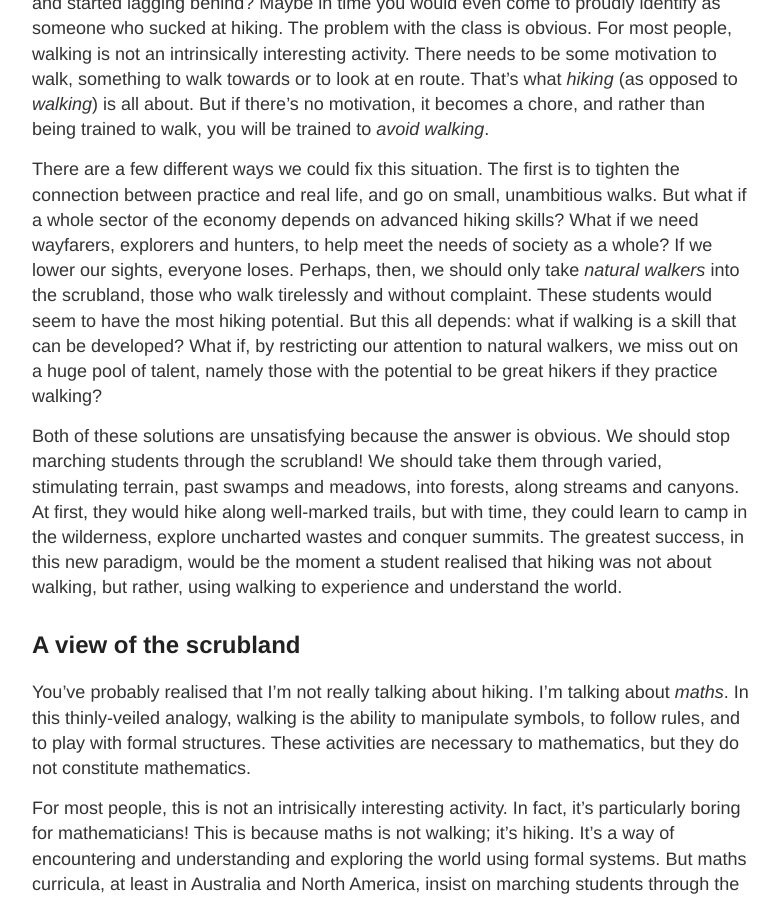
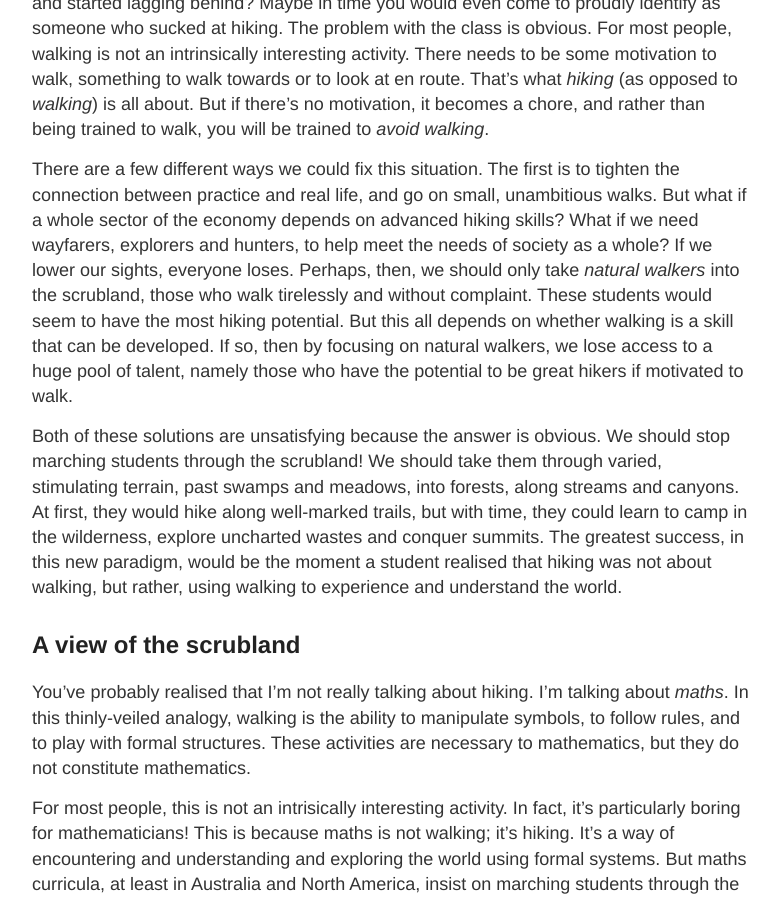
Before and after one commit to hapax/hapax.github.io, a Jekyll site: the page built from assets/teaching.md, in a window 1280 px wide and 900 px high, scrolled down 466 px. Shown: the whole window, without its empty margins (248-1027 px from the left). Built offline with Jekyll 4.4.1, drawn with Linux system fonts in a browser that asks for light colours; our own code applies the rules of GitHub Pages for plain Markdown files; formulas are drawn with MathJax 3; a script that is not in the unit is left out; some of the changed text lies outside the part shown.

Commit message:
Update teaching.md

```diff
--- a/assets/teaching.md
+++ b/assets/teaching.md
@@ -45,11 +45,10 @@
 Perhaps, then, we should only take *natural walkers* into the scrubland,
 those who walk tirelessly and without complaint.
 These students would seem to have the most hiking potential.
-But this all depends: what if walking is a skill that can be
-developed?
-What if, by restricting our attention to natural walkers, we
-miss out on a huge pool of talent, namely those with the potential to
-be great hikers if they practice walking?
+But this all depends on whether walking is a skill that can be developed.
+If so, then by focusing on natural walkers, we lose access to a huge
+pool of talent, namely those who have the potential to be great hikers
+if motivated to walk.
 
 Both of these solutions are unsatisfying because the answer is obvious.
 We should stop marching students through the scrubland!
@@ -454,3 +453,7 @@
 up mountains, through meadows, swamps and forests.
 ,
 while students found their feet
+
+What if, by restricting our attention to natural walkers, we
+miss out on a huge pool of talent, namely those with the potential to
+be great hikers if they practice walking?
```
